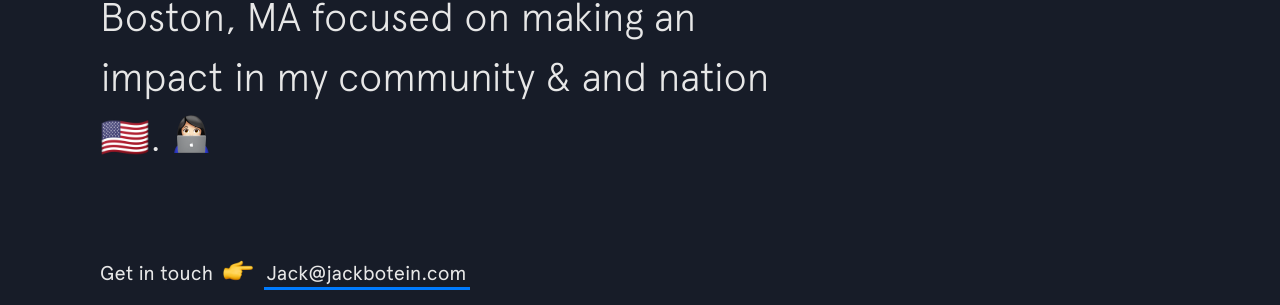
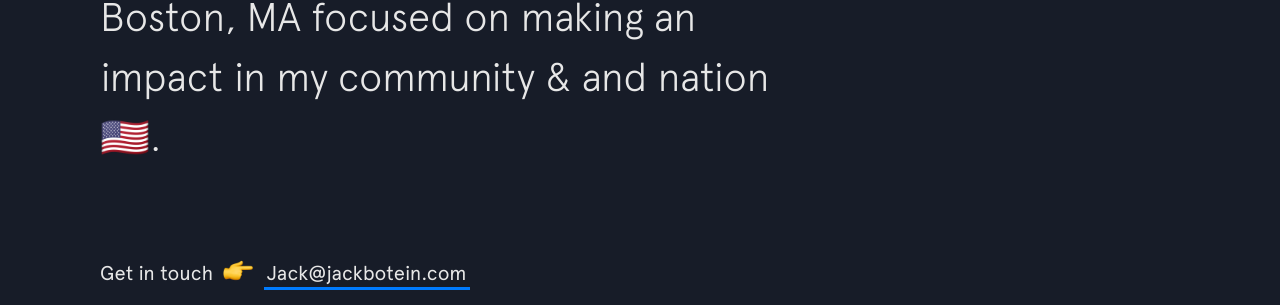
Before and after one commit to Jackbotein/Jackbotein.com, a Jekyll site: the page built from index.html, in a window 1280 px wide. Shown: the part 453-758 px from the top of the page. Built offline with Jekyll 4.4.1, drawn with Linux system fonts in a browser that asks for light colours; nearby versions of some CDN libraries.

Commit message:
Update intro.html

```diff
--- a/_includes/intro.html
+++ b/_includes/intro.html
@@ -5,7 +5,6 @@
 
   <h2 class="intro__tagline">I'm
     <span class="name">Jack Botein</span>, an 11th grade student, poly sci nerd, and entrepreneur from Boston, MA focused on making an impact in my community &amp; and nation🇺🇸.
-    <span class="emoji technologist"></span>
   </h2>
 
   <h3 class="intro__contact">
```
